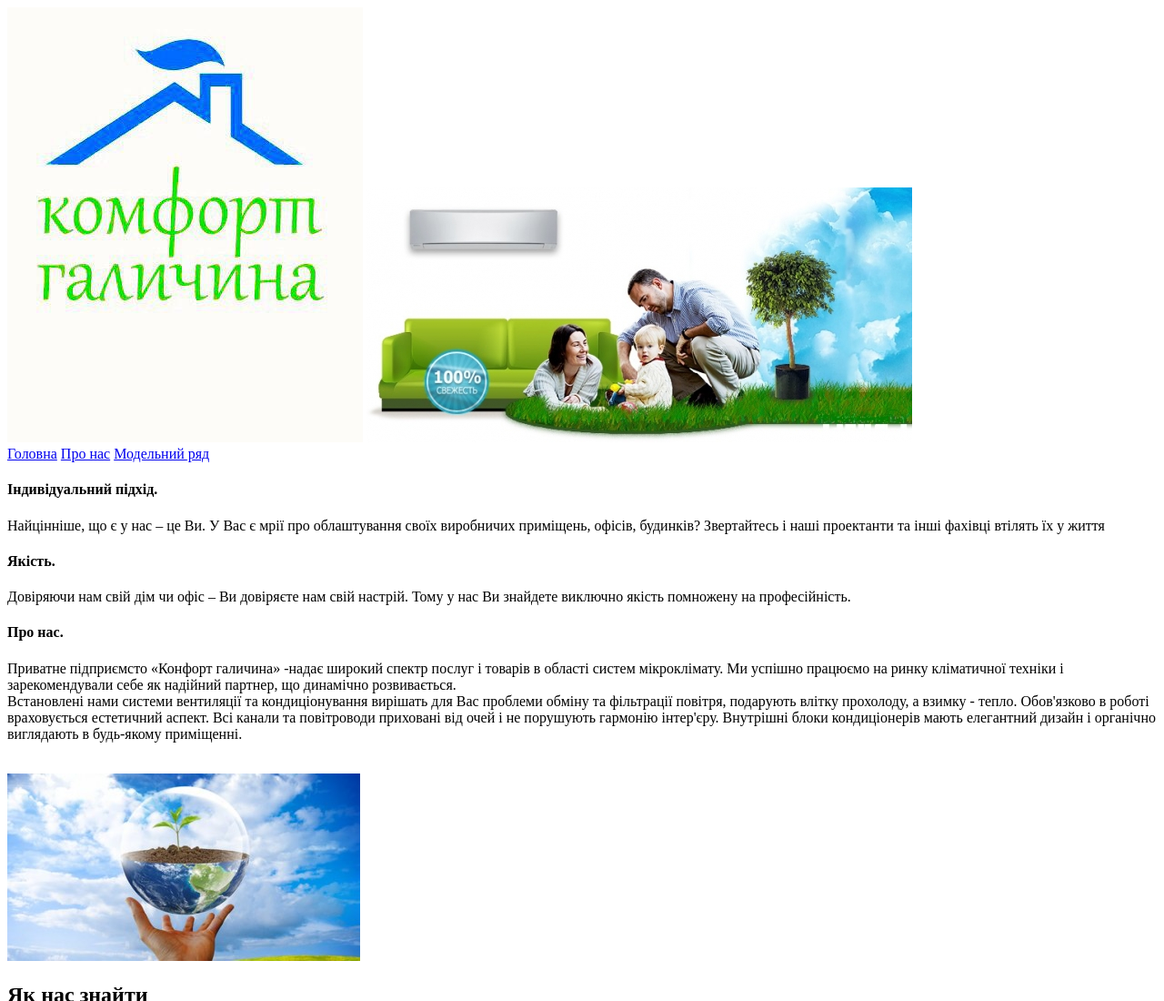
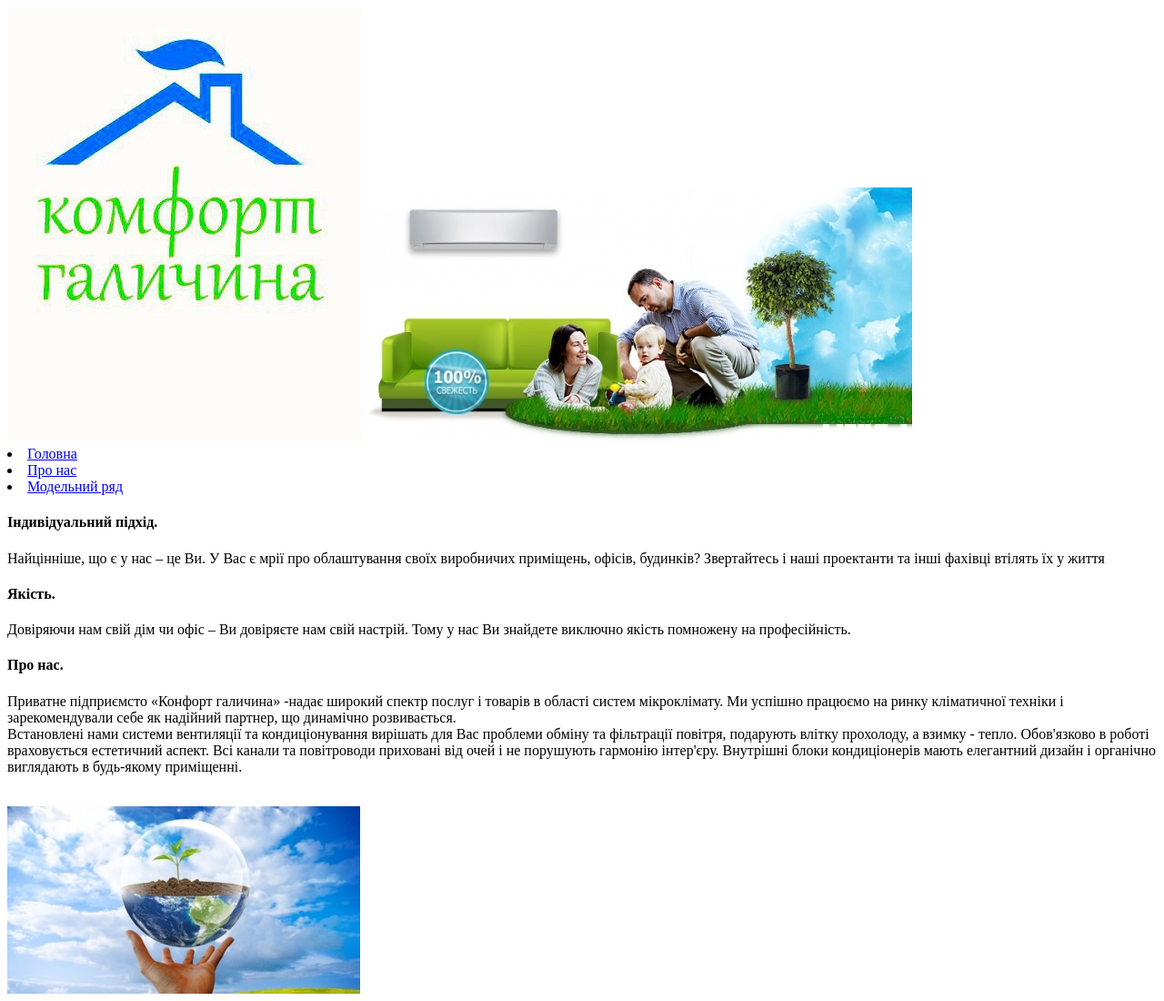
Before and after one commit to motov1997/komfort_galychyna, a plain HTML site: page index.html in a window 1280 px wide. Shown: the top 1100 px of the page at 91% size. Drawn offline with Linux system fonts and the light colour scheme.

Commit message:
Update index.html

```diff
--- a/index.html
+++ b/index.html
@@ -14,9 +14,9 @@
         <img src="logo.jpg">
         <img src="bannerr.jpg">
         <nav class="nav">
-            <a href="index.html">Головна</a></li>
-            <a href="pro_nas.html">Про нас</a></li>
-            <a href="modelnuy_ryad.html">Модельний ряд</a></li>
+            <li><a href="index.html">Головна</a></li>
+            <li><a href="pro_nas.html">Про нас</a></li>
+            <li><a href="modelnuy_ryad.html">Модельний ряд</a></li>
         </nav>
     </header>
     <main>
```
